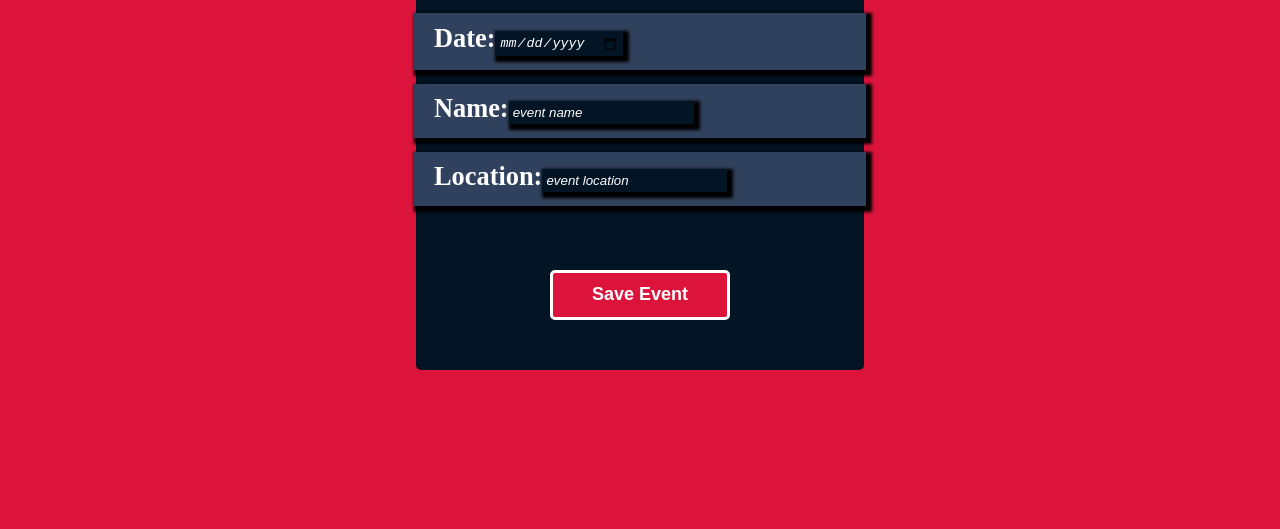
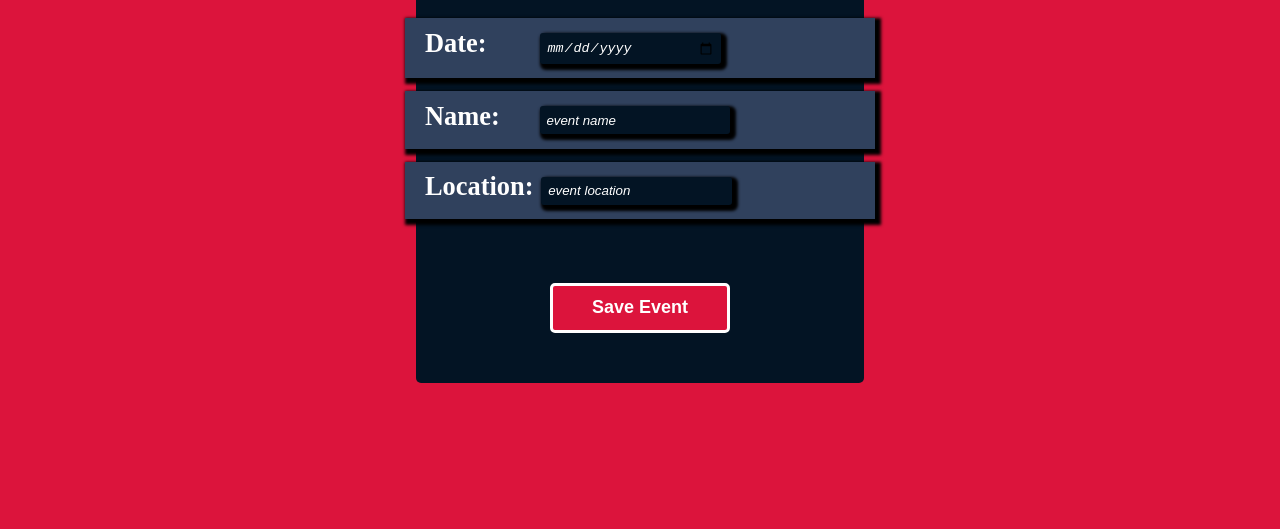
Before and after one commit to LukeSlater02/nutshell-flipflop, a React app: page /events/create in a window 1280 px wide. Shown: the part 271-800 px from the top of the page. Built offline with nearby package versions, Linux system fonts and the light colour scheme; sample sign-in values are in the browser's storage.

Commit message:
made logout button only show when theres a logged in user, and changed fonts

```diff
--- a/src/components/events/EventForm.css
+++ b/src/components/events/EventForm.css
@@ -11,7 +11,7 @@
     min-height: 400px;
     background-color:  #031424;
     font-size: 22px;
-
+    font-family: 'Prata'
 }
 
 .event__fields {
@@ -19,7 +19,7 @@
     flex-direction: row nowrap;
     justify-content: left;
     align-items: center;
-    width: 92%;
+    width: 96%;
     font-size: larger;
     font-weight: bold;
     margin-bottom: .5em;
@@ -28,11 +28,33 @@
     box-shadow: 3px 3px 3px 3px black;
     background-color: #30415d;
     /* border-bottom: 6px #30415d solid; */
+
+}
+
+@font-face {
+    font-family: 'Prata';
+    src: url('https://fonts.googleapis.com/css2?family=Fredoka&family=Libre+Baskerville:wght@700&family=Open+Sans&display=swap') format('woff2');
+  }
+
+body {
+    font-family: 'Open Sans', sans-serif;
+}
+
+h1, h2, h3, h4, h5 {
+    font-family: 'Prata'
 }
 
 .event__fields ::placeholder {
     color: white;
     font-style: italic;
+}
+
+.name {
+    margin-left: 3em;
+}
+
+.location {
+    margin-left: .6em;
 }
 
 input[type=text]{
@@ -42,8 +64,9 @@ input[type=text]{
     color: rgba(255, 255, 255, 1);
     outline: none;
     margin-bottom: .5em;
-    padding:.3em;
+    padding:.5em;
     box-shadow: 3px 3px 3px 3px black;
+    border-radius: 3px;
 }
 
 input[type=date]{
@@ -53,9 +76,12 @@ input[type=date]{
     color: rgba(255, 255, 255, 1);
     outline: none;
     margin-bottom: .5em;
-    padding:.3em;
+    margin-left: 4em;
+    width: 12.6em;
+    padding:.5em;
     font-style: italic;
     box-shadow: 3px 3px 3px 3px black;
+    border-radius: 3px;
 }
 
 .event__header {
--- a/src/components/events/EventForm.js
+++ b/src/components/events/EventForm.js
@@ -55,7 +55,7 @@ export const EventForm = () => {
                 <fieldset className="event__fields">
                     <div>
                         <label htmlFor="name">Name:</label>
-                        <input type="text" id="name" onChange={handleControlledInputChange} required className="form-control" placeholder="event name" value={event.name}/>
+                        <input type="text" id="name" onChange={handleControlledInputChange} required className="form-control name" placeholder="event name" value={event.name}/>
                     </div>
                 </fieldset>
 
@@ -63,7 +63,7 @@ export const EventForm = () => {
                 <fieldset className="event__fields">
                     <div>
                         <label htmlFor="location">Location:</label>
-                        <input type="text" id="location" onChange={handleControlledInputChange} required className="form-control" placeholder="event location" value={event.location}/>
+                        <input type="text" id="location" onChange={handleControlledInputChange} required className="form-control location" placeholder="event location" value={event.location}/>
                     </div>
                 </fieldset>
 
--- a/src/components/events/EventList.css
+++ b/src/components/events/EventList.css
@@ -1,3 +1,16 @@
+@font-face {
+    font-family: 'Prata';
+    src: url('https://fonts.googleapis.com/css2?family=Fredoka&family=Libre+Baskerville:wght@700&family=Open+Sans&display=swap') format('woff2');
+  }
+
+body {
+    font-family: 'Open Sans', sans-serif;
+}
+
+h1, h2, h3, h4, h5 {
+    font-family: 'Prata'
+}
+
 .content__list {
     display: flex;
     flex-direction: column;
@@ -23,6 +36,7 @@
     font-weight: bold;
     margin-bottom: .5em;
     padding-bottom: .3em;
+    font-family: 'Prata';
     border-bottom: 6px #30415d solid;
 }
 
--- a/src/components/nav/NavBar.css
+++ b/src/components/nav/NavBar.css
@@ -13,7 +13,7 @@
 
 .nav_link:hover {
     color: white;
-    font-size: larger;
+    transform: scale(1.3);
 }
 
 .navBar_item {
--- a/src/components/nav/NavBar.js
+++ b/src/components/nav/NavBar.js
@@ -3,6 +3,8 @@ import { Link } from "react-router-dom"
 import "./NavBar.css"
 import { FontAwesomeIcon } from '@fortawesome/react-fontawesome'
 import { faMessage, faUserGroup, faHouse, faClipboardCheck, faCalendarDays, faArrowRightFromBracket } from '@fortawesome/free-solid-svg-icons'
+
+
 
 export const NavBar = ({clearUser}) => {
   return (
@@ -24,7 +26,7 @@ export const NavBar = ({clearUser}) => {
           <Link className="nav_link" to="/events"> <FontAwesomeIcon icon={faCalendarDays} /> Events</Link>
         </li>
         <li className="navBar_item item_left">
-          <Link className="nav_link" to="/login" onClick={clearUser}> <FontAwesomeIcon icon={faArrowRightFromBracket} /> Logout</Link>
+        {sessionStorage.getItem("nutshell_user") != null ? <Link className="nav_link" to="/login" onClick={clearUser}> <FontAwesomeIcon icon={faArrowRightFromBracket} /> Logout</Link> : ''}
         </li>
       </ul>
     </nav>
```
